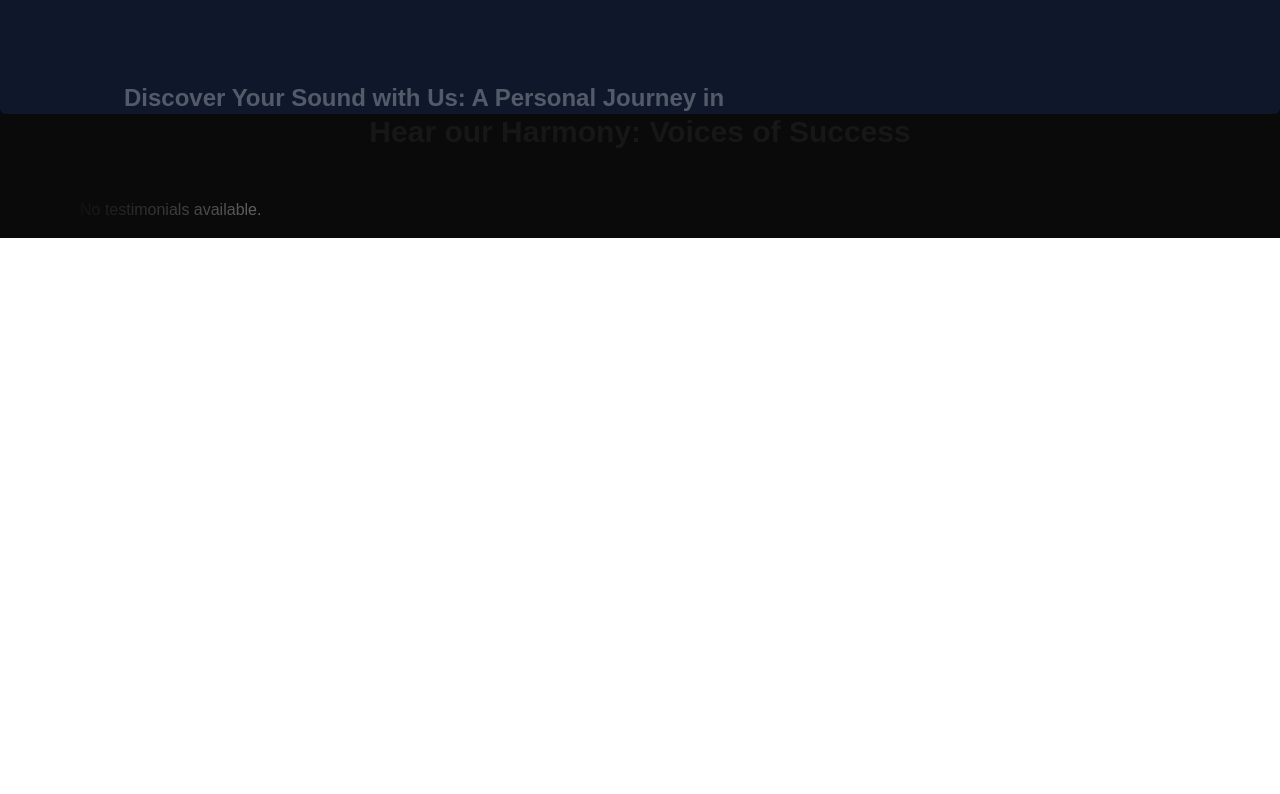
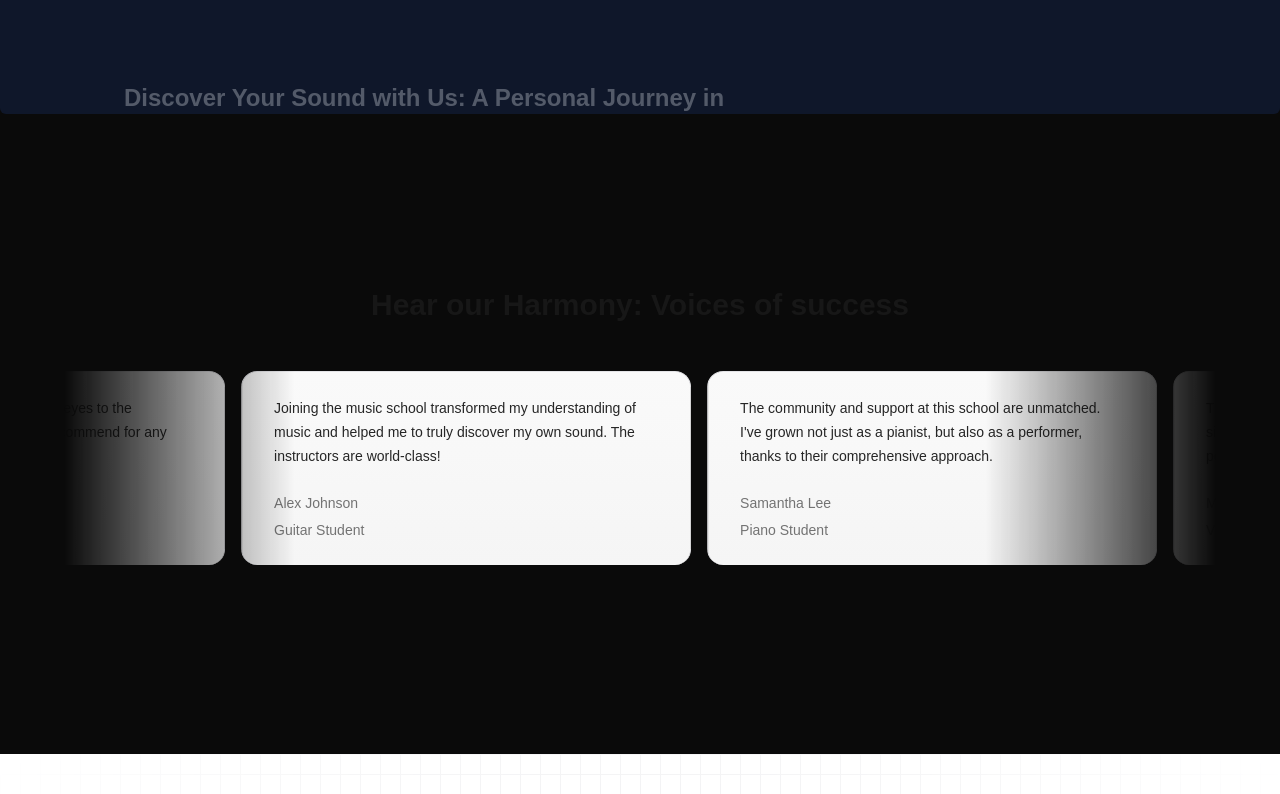
Before and after one commit to amansharma264/Explore-Next-Js-, a Next.js app: page / in a window 1280 px wide. Shown: the part 1706-2500 px from the top of the page. Before the commit the page ends 1944 px from the top, so only its background shows below. Built offline with nearby package versions, Linux system fonts and the light colour scheme.

Commit message:
update code

```diff
--- a/app/page.tsx
+++ b/app/page.tsx
@@ -1,5 +1,6 @@
 import FeaturedCurses from "@/src/components/FeaturedCurses";
 import MusicSchoolTestimonials from "@/src/components/TestimonialCards";
+import { GridSmallBackgroundDemo } from "@/src/components/ui/GridSmallBackgroundDemo";
 import HeroSection from "@/src/components/ui/HeroSection";
 import WhyChooseUs from "@/src/components/WhyChooseUs";
 import { main } from "motion/react-client";
@@ -12,6 +13,7 @@ export default function Home() {
       <FeaturedCurses />
       <WhyChooseUs />
       <MusicSchoolTestimonials />
+      <GridSmallBackgroundDemo />
     </main>
   );
 }
--- a/package.json
+++ b/package.json
@@ -10,6 +10,7 @@
   },
   "dependencies": {
     "clsx": "^2.1.1",
+    "mini-svg-data-uri": "^1.4.4",
     "motion": "^12.23.24",
     "next": "16.0.3",
     "react": "19.2.0",
--- a/src/components/TestimonialCards.tsx
+++ b/src/components/TestimonialCards.tsx
@@ -34,21 +34,21 @@ const musicSchoolTestimonials = [
     },
   ];
 
-
 function MusicSchoolTestimonials() {
   return (
-    <div className="">
-        <h2 className="text-3xl font-bold text-center mb-8 z-10">Hear our Harmony: Voices of Success</h2>
+    <div className="h-[40rem] w-full dark:bg-black dark:bg-grid-white/[0.2] relative flex flex-col items-center justify-center overflow-hidden">
+        <h2 className="text-3xl font-bold text-center mb-8 z-10">Hear our Harmony: Voices of success</h2>
         <div className="flex justify-center w-full overflow-hidden px-4 sm:px-6 lg:px-8">
             <div className="w-full max-w-6xl">
             <InfiniteMovingCards
-            items={MusicSchoolTestimonials}
-            direction="right"
-            speed="slow"
-        />
+                items={musicSchoolTestimonials}
+                direction="right"
+                speed="slow"
+      />
+
             </div>
         </div>
-        </div>
+    </div>
   )
 }
 
--- /dev/null
+++ b/src/components/ui/GridSmallBackgroundDemo.tsx
@@ -0,0 +1,24 @@
+'use client'
+import { cn } from "../../lib/utils";
+import React from "react";
+
+export function GridSmallBackgroundDemo({ children }: { children: React.ReactNode }) {
+  return (
+    <div className="relative flex h-[50rem] w-full items-center justify-center bg-white dark:bg-black overflow-hidden">
+      <div
+        className={cn(
+          "absolute inset-0",
+          "[background-size:20px_20px]",
+          "[background-image:linear-gradient(to_right,#e4e4e7_1px,transparent_1px),linear-gradient(to_bottom,#e4e4e7_1px,transparent_1px)]",
+          "dark:[background-image:linear-gradient(to_right,#262626_1px,transparent_1px),linear-gradient(to_bottom,#262626_1px,transparent_1px)]",
+        )}
+      ></div>
+
+      {/* Radial fade effect */}
+      <div className="pointer-events-none absolute inset-0 flex items-center justify-center bg-white [mask-image:radial-gradient(ellipse_at_center,transparent_20%,black)] dark:bg-black"></div>
+
+      {/* CONTENT inside grid */}
+      <div className="relative z-20 w-full">{children}</div>
+    </div>
+  );
+}
```
Also changed, not shown: 1 other file (tests, documents, lock files or other folders).
